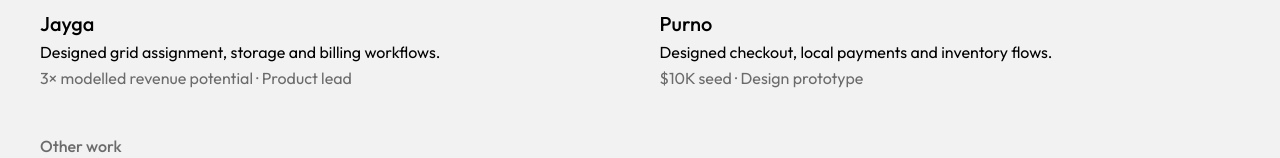
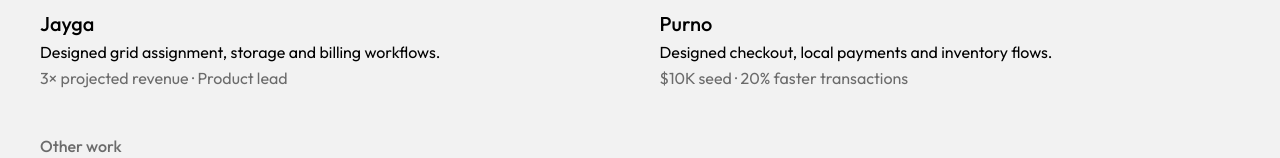
Before and after one commit to RezaAlHassan/portfolio-v4, a React (Vite) app: page / in a window 1280 px wide. Shown: the part 979-1137 px from the top of the page. Built offline with nearby package versions, Linux system fonts and the light colour scheme.

Commit message:
Update homepage project outcome text

```diff
--- a/src/PortfolioHome.jsx
+++ b/src/PortfolioHome.jsx
@@ -139,8 +139,8 @@
 const projects = [
   { name: 'Zevian', description: 'Designed an evidence-led investigation workflow for managers.', metric: '10+ discovery conversations · React prototype', image: '/figma/d8846.png', className: 'zevian', href: '/zevian', alt: 'Zevian review findings and performance evidence' },
   { name: 'Orderific', description: 'Reusable components, RTL and themes for restaurant apps.', metric: '28% less dev time · ½ onboarding time', href: '/orderific' },
-  { name: 'Jayga', description: 'Designed grid assignment, storage and billing workflows.', metric: '3× modelled revenue potential · Product lead', image: '/figma/9a696.png', className: 'jayga', href: '/jayga', alt: 'Reza researching storage workflows at the Jayga warehouse' },
-  { name: 'Purno', description: 'Designed checkout, local payments and inventory flows.', metric: '$10K seed · Design prototype', image: '/figma/bd6d5.png', className: 'purno', href: '/purno', alt: 'Purno point of sale payment screen' },
+  { name: 'Jayga', description: 'Designed grid assignment, storage and billing workflows.', metric: '3× projected revenue · Product lead', image: '/figma/9a696.png', className: 'jayga', href: '/jayga', alt: 'Reza researching storage workflows at the Jayga warehouse' },
+  { name: 'Purno', description: 'Designed checkout, local payments and inventory flows.', metric: '$10K seed · 20% faster transactions', image: '/figma/bd6d5.png', className: 'purno', href: '/purno', alt: 'Purno point of sale payment screen' },
 ];
 
 export default function PortfolioHome() {
```
